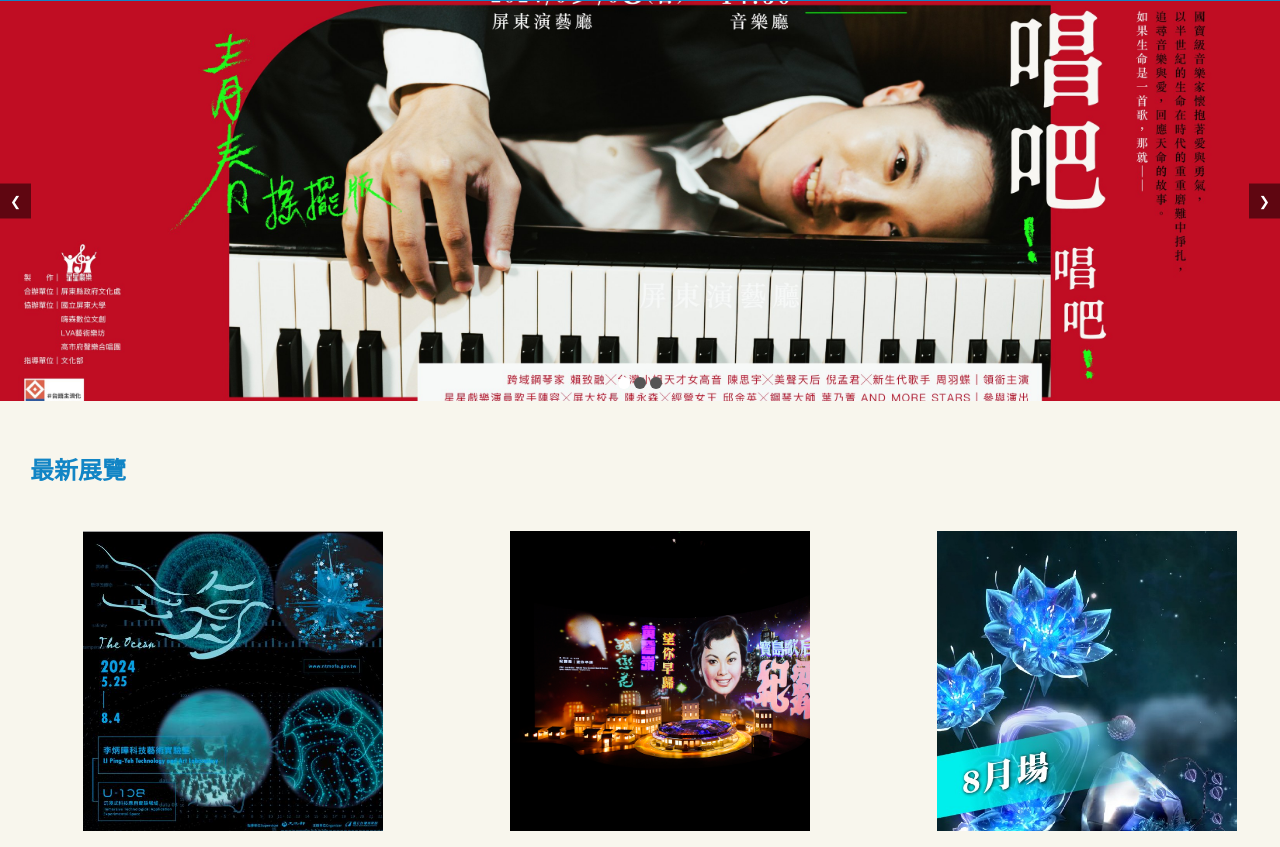
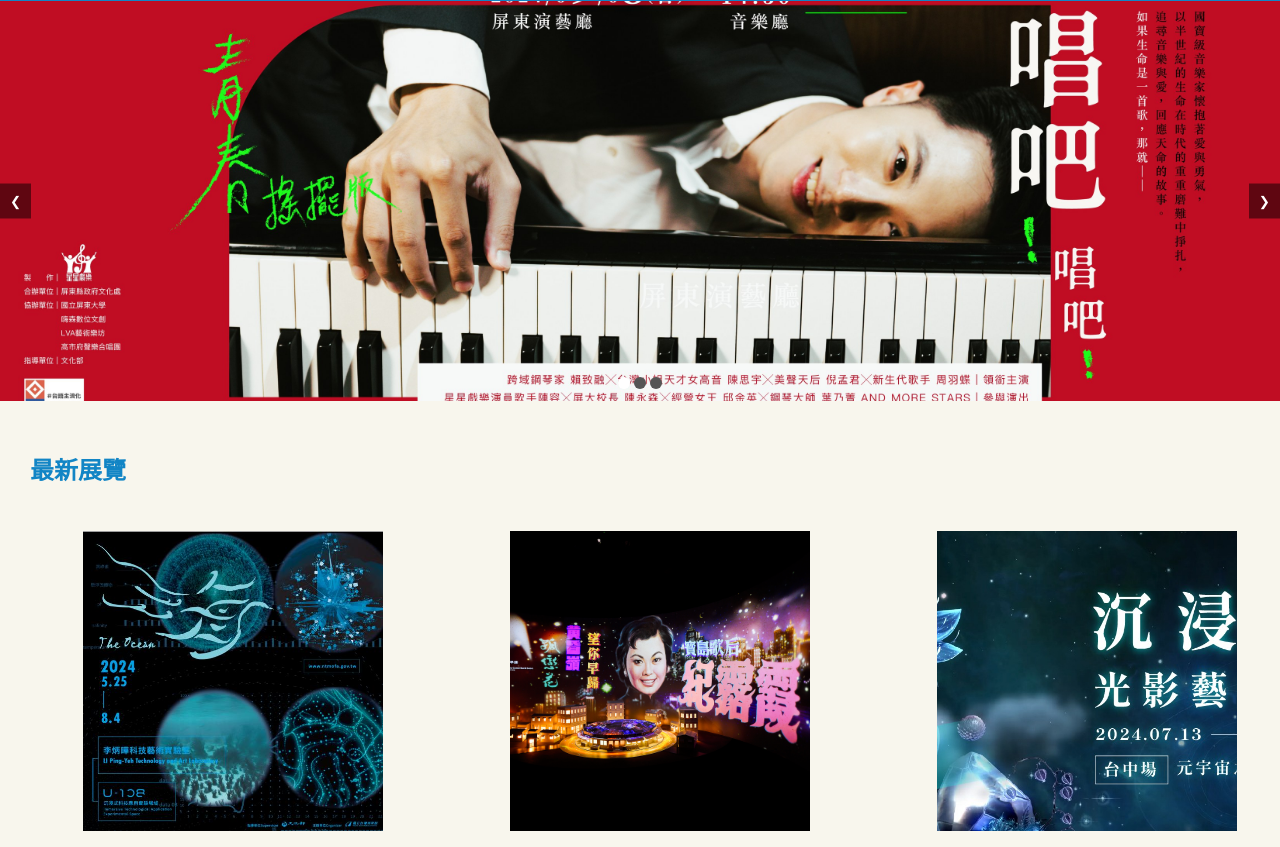
Before and after one commit to Hsinya22/smallProject, a plain HTML site: page 小專/homepage.html in a window 1280 px wide. Shown: the part 73-920 px from the top of the page. Drawn offline with nearby package versions, Linux system fonts and the light colour scheme; files whose address does not match are found by name.

Commit message:
更改卡片樣式

```diff
--- a/小專/homepage.html
+++ b/小專/homepage.html
@@ -160,15 +160,23 @@
             overflow: hidden;
         }
 
-        .card-img img{
-            /* width: 300px; */
+        /* 圖片容器 */
+        .card-img {
+            width: 100%;
             height: 300px;
+            overflow: hidden;
+            position: relative;
+        }
+
+        .card-img img {
+            width: 100%;
+            height: 100%;
             display: block;
-            object-fit: contain;
+            object-fit: cover;
             transition: transform 0.5s ease;
         }
 
-        /*.card-info {
+        .card-info {
             position: absolute;
             top: 0;
             left: 0;
@@ -181,21 +189,21 @@
             align-items: center;
             justify-content: center;
             /* 名稱對齊中間 */
-        /* 製作hover字體浮現動態 */
-        /* opacity: 0;
+            /* 製作hover字體浮現動態 */
+            opacity: 0;
             transition: opacity 0.5s ease;
             padding: 20px;
             box-sizing: border-box;
             text-align: center;
-        } */
+        }
 
-        /* .card:hover img {
+        .card:hover img {
             transform: scale(1.1);
-        } */
+        }
 
-        /* .card-info:hover {
+        .card-info:hover {
             opacity: 1;
-        } */
+        }
 
 
         .footer {
```
